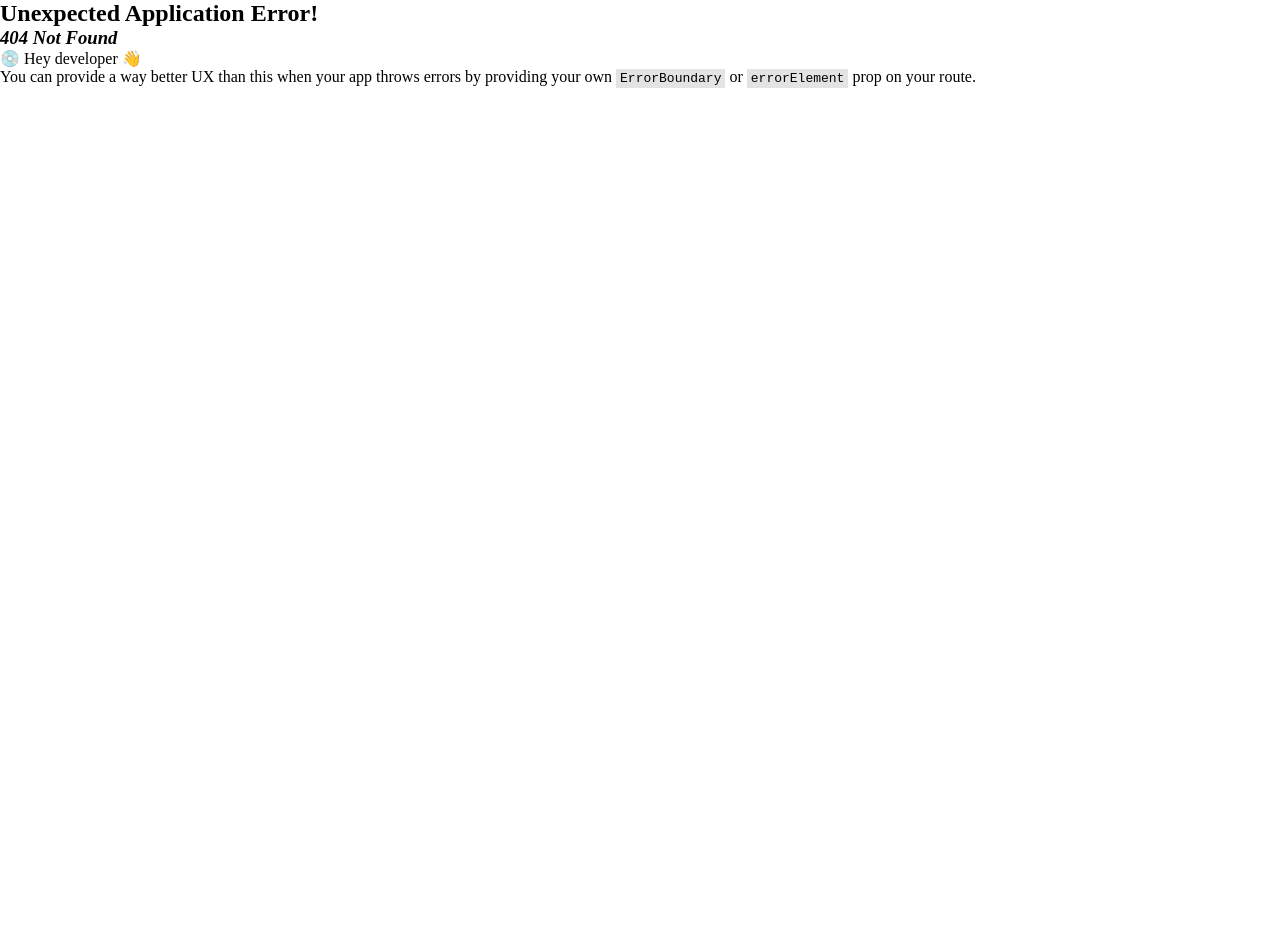
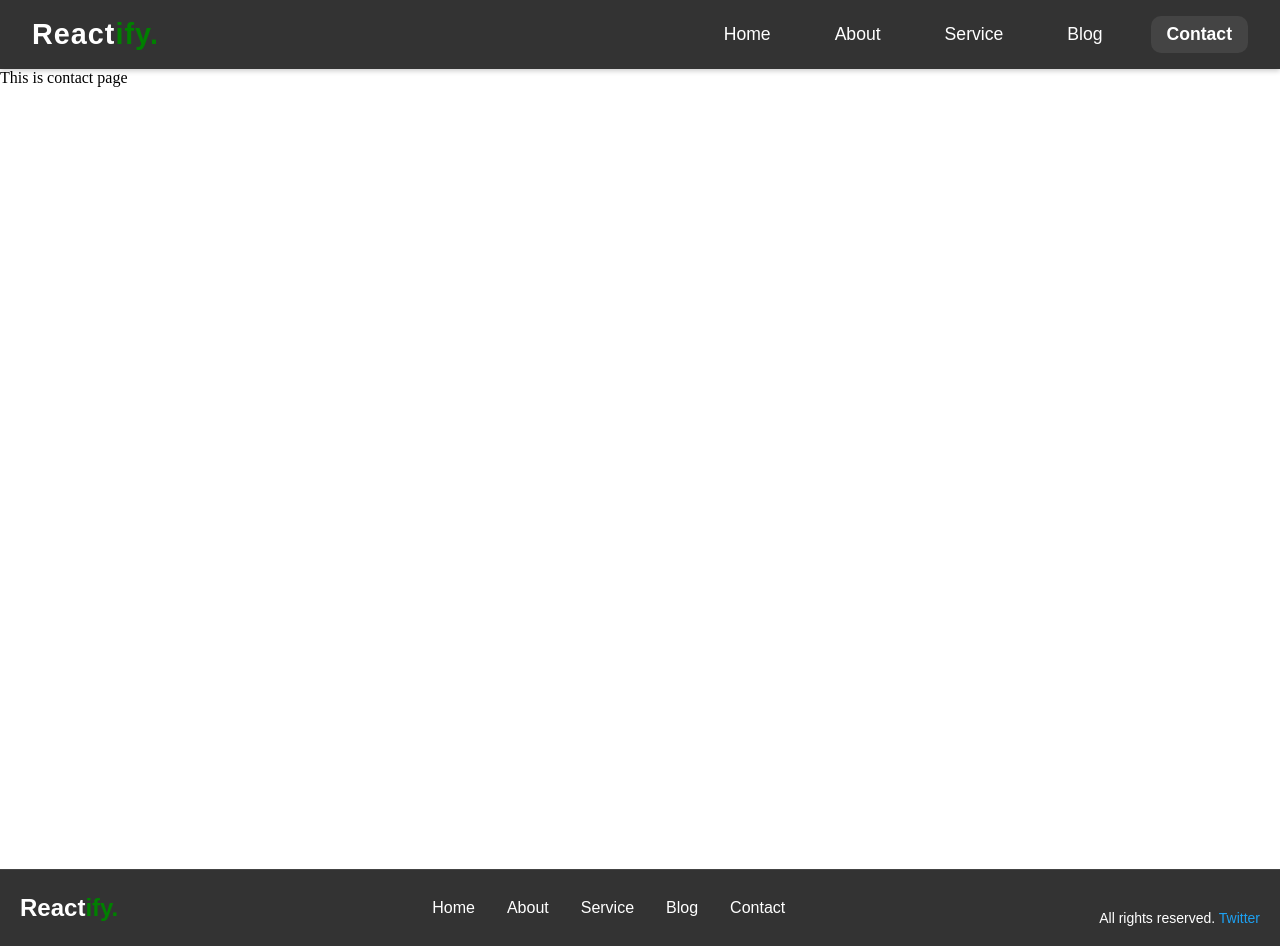
Before and after one commit to workmdirfan29/ReactJs_StartUPCode, a React (Vite) app: page /contact in a window 1280 px wide. Before the commit this address had no page. Before the commit the page ends 800 px from the top, so only its background shows below. Built offline with nearby package versions, Linux system fonts and the light colour scheme.

Commit message:
Contact page created

```diff
--- /dev/null
+++ b/src/components/Contact.jsx
@@ -0,0 +1,9 @@
+import React from 'react'
+
+const Contact = () => {
+  return (
+    <div>This is contact page </div>
+  )
+}
+
+export default Contact
--- a/src/routes/routes.jsx
+++ b/src/routes/routes.jsx
@@ -4,6 +4,7 @@
 import About from "../components/About";
 import Blog from "../components/Blog"
 import Service from "../components/Service";
+import Contact from "../components/Contact";
 
 const meraRouterHai = createBrowserRouter([
     {
@@ -25,8 +26,11 @@
             {
                 path : "blog",
                 element : <Blog />
+            },
+            {
+                path : "contact",
+                element : <Contact />
             }
-
         ]
     },
 ]);
```
